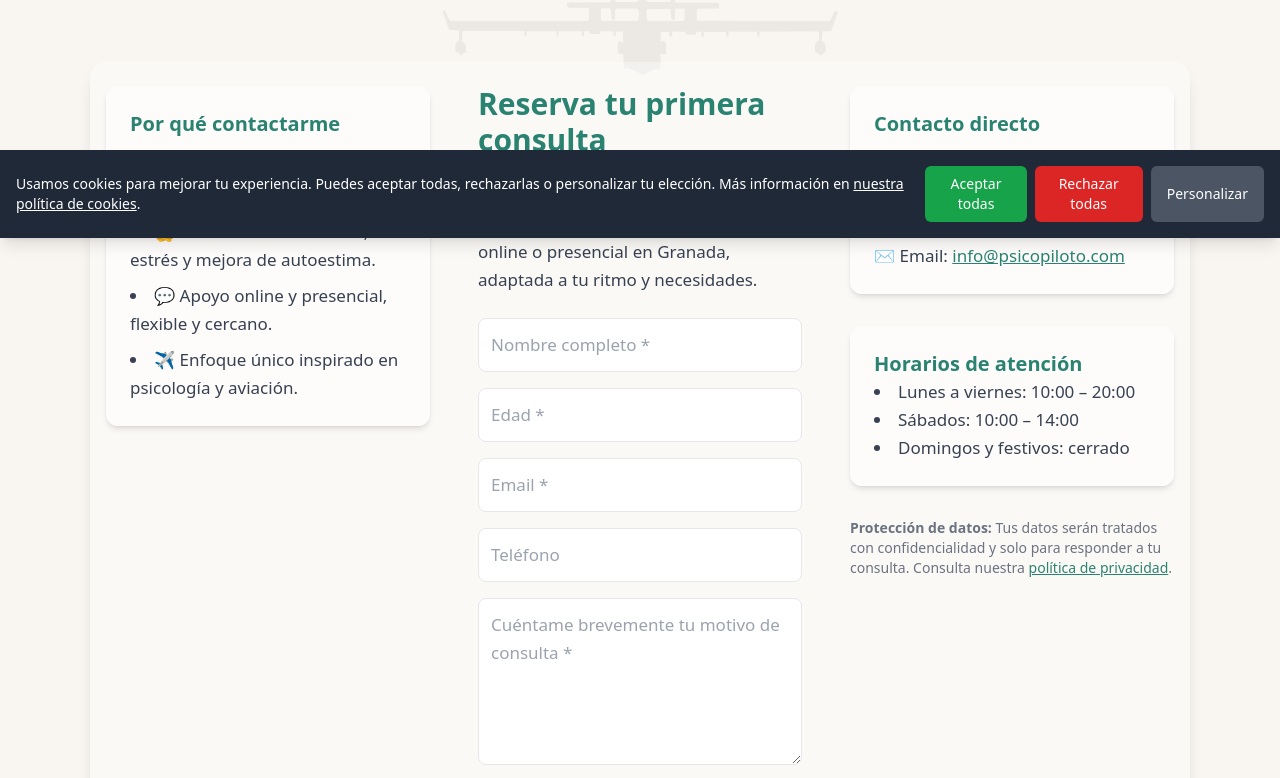
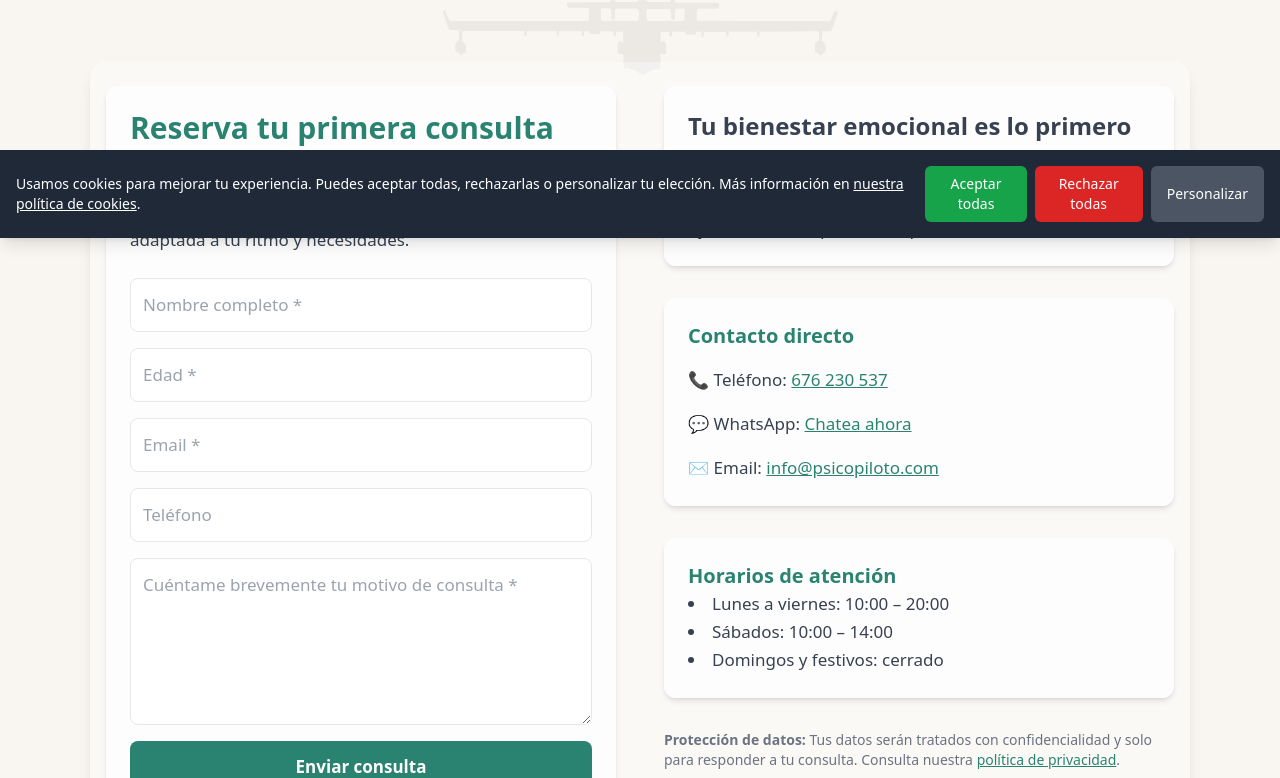
Before and after one commit to psicopiloto/psicopilotopage1, a Next.js app: page /contacto in a window 1280 px wide. Shown: the part 562-1340 px from the top of the page. Built offline with nearby package versions, Linux system fonts and the light colour scheme.

Commit message:
Update contacto.js

```diff
--- a/pages/contacto.js
+++ b/pages/contacto.js
@@ -1,5 +1,4 @@
 // pages/contacto.js
-
 import Image from "next/image";
 import Nav from "../components/Nav";
 import Footer from "../components/Footer";
@@ -63,25 +62,9 @@ export default function Contacto() {
 
       <main className="flex-grow pt-16 relative z-10">
         <div className="container mx-auto p-6 bg-white/40 rounded-2xl shadow-lg">
-          <section className="grid md:grid-cols-3 gap-12 items-start">
-
-            {/* Columna 1: Beneficios (Móvil primero) */}
-            <div className="order-1 md:order-1 space-y-8">
-              <div className="bg-white/40 p-6 rounded-xl shadow-md">
-                <h3 className="text-xl font-semibold text-psicopiloto-green-600 mb-4">
-                  Por qué contactarme
-                </h3>
-                <ul className="list-disc list-inside text-psicopiloto-gray-700 space-y-2">
-                  <li>📈 Terapia personalizada y centrada en tus objetivos.</li>
-                  <li>🧘‍♀️ Reducción de ansiedad, estrés y mejora de autoestima.</li>
-                  <li>💬 Apoyo online y presencial, flexible y cercano.</li>
-                  <li>✈️ Enfoque único inspirado en psicología y aviación.</li>
-                </ul>
-              </div>
-            </div>
-
-            {/* Columna 2: Formulario */}
-            <div className="order-2 md:order-2 md:col-span-1">
+          <section className="grid grid-cols-1 md:grid-cols-2 gap-12 items-start">
+            {/* Formulario (izquierda en escritorio, 2º en móvil) */}
+            <div className="order-2 md:order-1 bg-white/70 p-6 rounded-xl shadow-md">
               <h2 className="text-3xl font-semibold text-psicopiloto-green-600 mb-6">
                 Reserva tu primera consulta
               </h2>
@@ -143,9 +126,20 @@ export default function Contacto() {
               {status && <p className="mt-4 text-sm text-gray-600">{status}</p>}
             </div>
 
-            {/* Columna 3: Contacto directo + horarios + protección de datos */}
-            <div className="order-3 md:order-3 space-y-8">
-              <div className="bg-white/40 p-6 rounded-xl shadow-md space-y-4">
+            {/* Motivación + contacto + horarios + protección de datos (derecha en escritorio, primero en móvil) */}
+            <div className="order-1 md:order-2 space-y-8">
+              {/* Motivación */}
+              <div className="bg-white/70 p-6 rounded-xl shadow-md">
+                <h3 className="text-2xl font-bold text-psicopiloto-blue-900 mb-4">
+                  Tu bienestar emocional es lo primero
+                </h3>
+                <p className="text-lg text-psicopiloto-gray-700">
+                  Estoy aquí para acompañarte en tu proceso. Da el primer paso y descubre cómo la psicología puede ayudarte a recuperar tu equilibrio.
+                </p>
+              </div>
+
+              {/* Contacto directo */}
+              <div className="bg-white/70 p-6 rounded-xl shadow-md space-y-4">
                 <h3 className="text-xl font-semibold text-psicopiloto-green-600">
                   Contacto directo
                 </h3>
@@ -177,7 +171,8 @@ export default function Contacto() {
                 </p>
               </div>
 
-              <div className="bg-white/40 p-6 rounded-xl shadow-md">
+              {/* Horarios */}
+              <div className="bg-white/70 p-6 rounded-xl shadow-md">
                 <h3 className="text-xl font-semibold text-psicopiloto-green-600">
                   Horarios de atención
                 </h3>
@@ -188,8 +183,9 @@ export default function Contacto() {
                 </ul>
               </div>
 
-              <div>
-                <p className="mt-4 text-sm text-gray-500">
+              {/* Protección de datos */}
+              <div className="text-sm text-gray-500">
+                <p>
                   <strong>Protección de datos:</strong> Tus datos serán tratados con confidencialidad y solo para responder a tu consulta. Consulta nuestra{" "}
                   <a
                     href="/aviso-legal"
@@ -206,7 +202,7 @@ export default function Contacto() {
           {/* Imagen ilustrativa full-width */}
           <div className="mt-16 relative h-[400px] md:h-[500px] w-full rounded-xl overflow-hidden shadow-lg">
             <Image
-              src="/images/contacto.webp"
+              src="/public/contacto.webp"
               alt="Consulta psicológica - Psicopiloto"
               fill
               style={{ objectFit: "cover" }}
```
